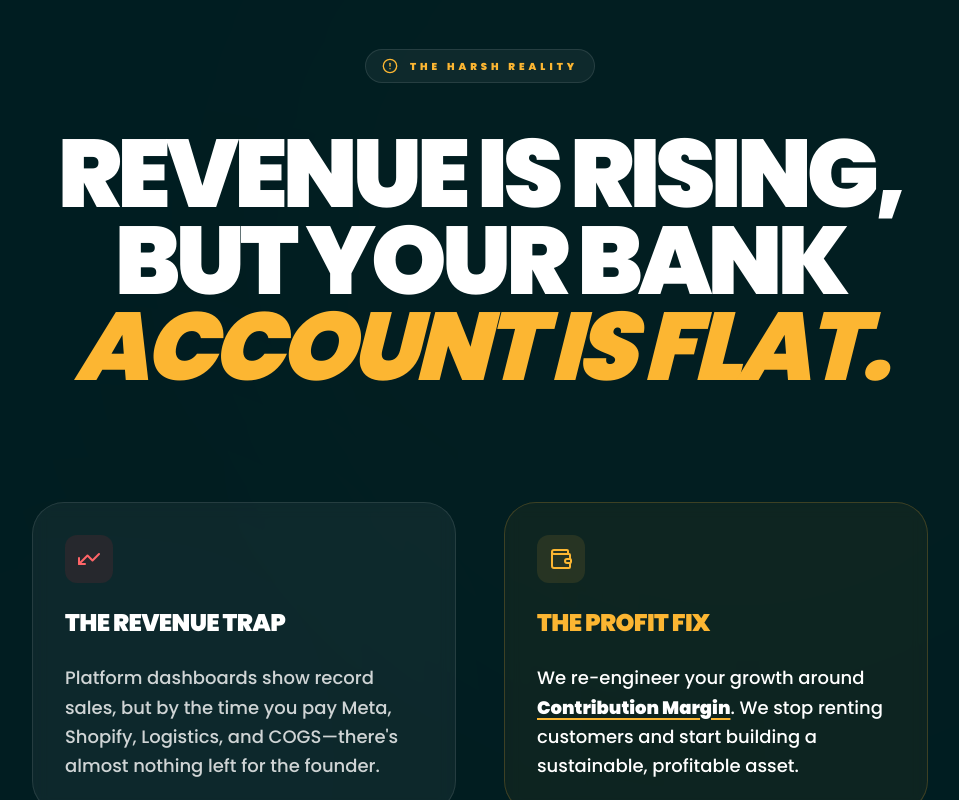
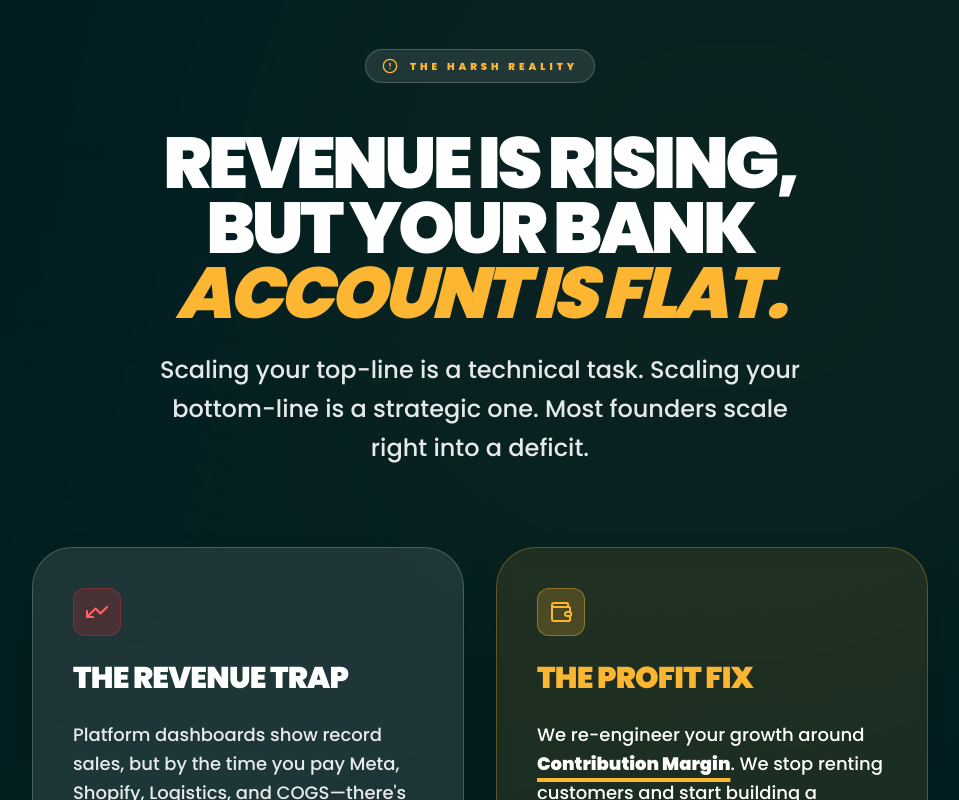
Before and after one commit to techinfigo/Techinfigo-Latest, a Next.js app: page / in a window 1280 px wide. Shown: the part 2220-3020 px from the top of the page, without its empty margins (160-1119 px from the left). Built offline with nearby package versions, Linux system fonts and the light colour scheme.

Commit message:
style: improve UI text contrast and visibility
Adjusted typography weights and color opacities across key sections to enhance readability and visual impact. Updated decorative background elements to increase depth and presence.

```diff
--- a/components/EmotionalSection.tsx
+++ b/components/EmotionalSection.tsx
@@ -8,9 +8,9 @@ export const EmotionalSection: React.FC = () => {
   return (
     <section className="w-full py-20 lg:py-32 px-6 bg-brandDark text-white relative overflow-hidden">
       {/* Background Decorative Elements */}
-      <div className="absolute top-0 left-0 w-full h-full opacity-10 pointer-events-none">
-        <div className="absolute top-[-20%] right-[-10%] w-[80vw] h-[80vw] bg-brandYellow/10 rounded-full blur-[150px]"></div>
-        <div className="absolute bottom-[-20%] left-[-10%] w-[60vw] h-[60vw] bg-brandYellow/5 rounded-full blur-[150px]"></div>
+      <div className="absolute top-0 left-0 w-full h-full opacity-20 pointer-events-none">
+        <div className="absolute top-[-20%] right-[-10%] w-[80vw] h-[80vw] bg-brandYellow/20 rounded-full blur-[150px]"></div>
+        <div className="absolute bottom-[-20%] left-[-10%] w-[60vw] h-[60vw] bg-brandYellow/10 rounded-full blur-[150px]"></div>
       </div>
 
       <div className="max-w-7xl mx-auto relative z-10">
@@ -19,46 +19,56 @@ export const EmotionalSection: React.FC = () => {
             initial={{ opacity: 0, y: 20 }}
             whileInView={{ opacity: 1, y: 0 }}
             transition={{ duration: 0.8 }}
-            className="inline-flex items-center gap-3 px-4 py-2 bg-white/5 border border-white/10 rounded-full"
+            className="inline-flex items-center gap-3 px-4 py-2 bg-white/10 border border-white/20 rounded-full"
           >
             <AlertCircle className="w-4 h-4 text-brandYellow" />
             <span className="text-[10px] font-black text-brandYellow uppercase tracking-[0.4em]">The Harsh Reality</span>
           </motion.div>
 
+          <div className="space-y-6">
             <motion.h2
               initial={{ opacity: 0, y: 30 }}
               whileInView={{ opacity: 1, y: 0 }}
               transition={{ duration: 0.8, delay: 0.2 }}
-            className="text-5xl lg:text-8xl font-black tracking-tighter leading-[0.9] uppercase"
+              className="text-5xl lg:text-7xl font-black tracking-tighter leading-[0.9] uppercase"
             >
               Revenue is Rising, <br />
               But Your Bank <br />
               <span className="text-brandYellow italic">Account is Flat.</span>
             </motion.h2>
+            <motion.p
+              initial={{ opacity: 0, y: 20 }}
+              whileInView={{ opacity: 1, y: 0 }}
+              transition={{ duration: 0.8, delay: 0.3 }}
+              className="text-white/90 text-xl lg:text-2xl font-medium max-w-2xl mx-auto leading-relaxed"
+            >
+              Scaling your top-line is a technical task. Scaling your bottom-line is a strategic one. Most founders scale right into a deficit.
+            </motion.p>
+          </div>
 
           <motion.div
-            initial={{ opacity: 0 }}
-            whileInView={{ opacity: 1 }}
+            initial={{ opacity: 0, y: 40 }}
+            whileInView={{ opacity: 1, y: 0 }}
             transition={{ duration: 1, delay: 0.5 }}
-            className="grid grid-cols-1 md:grid-cols-2 gap-12 pt-16 text-left"
+            className="grid grid-cols-1 md:grid-cols-2 gap-8 pt-8 text-left"
           >
-            <div className="space-y-6 p-8 rounded-[2rem] bg-white/5 border border-white/10 backdrop-blur-sm">
-              <div className="w-12 h-12 bg-red-500/10 rounded-xl flex items-center justify-center">
+            <div className="space-y-6 p-10 rounded-[2.5rem] bg-white/10 border border-white/20 backdrop-blur-sm shadow-2xl">
+              <div className="w-12 h-12 bg-red-500/20 rounded-xl flex items-center justify-center border border-red-500/30">
                 <TrendingUp className="w-6 h-6 text-red-400 rotate-180" />
               </div>
-              <h3 className="text-2xl font-black uppercase tracking-tight">The Revenue Trap</h3>
-              <p className="text-white/80 text-lg font-medium leading-relaxed">
+              <h3 className="text-3xl font-black uppercase tracking-tight text-white">The Revenue Trap</h3>
+              <p className="text-white/90 text-lg font-medium leading-relaxed">
                 Platform dashboards show record sales, but by the time you pay Meta, Shopify, Logistics, and COGS—there's almost nothing left for the founder.
               </p>
             </div>
 
-            <div className="space-y-6 p-8 rounded-[2rem] bg-brandYellow/5 border border-brandYellow/20 backdrop-blur-sm">
-              <div className="w-12 h-12 bg-brandYellow/10 rounded-xl flex items-center justify-center">
+            <div className="space-y-6 p-10 rounded-[2.5rem] bg-brandYellow/10 border border-brandYellow/30 backdrop-blur-sm shadow-2xl">
+              <div className="w-12 h-12 bg-brandYellow/20 rounded-xl flex items-center justify-center border border-brandYellow/40">
                 <Wallet className="w-6 h-6 text-brandYellow" />
               </div>
-              <h3 className="text-2xl font-black uppercase tracking-tight text-brandYellow">The Profit Fix</h3>
+              <h3 className="text-3xl font-black uppercase tracking-tight text-brandYellow">The Profit Fix</h3>
               <p className="text-white text-lg font-medium leading-relaxed">
-                We re-engineer your growth around <span className="text-white font-black underline decoration-brandYellow decoration-2 underline-offset-4">Contribution Margin</span>. We stop renting customers and start building a sustainable, profitable asset.
+                We re-engineer your growth around <span className="text-white font-black underline decoration-brandYellow decoration-4 underline-offset-8">Contribution Margin</span>. We stop renting customers and start building a sustainable, profitable asset.
               </p>
             </div>
           </motion.div>
--- a/components/GrowthLifecycle.tsx
+++ b/components/GrowthLifecycle.tsx
@@ -96,7 +96,7 @@ export const GrowthLifecycle: React.FC<GrowthLifecycleProps> = ({ onBookAudit })
                     <p className="text-brandDark/50 text-[11px] lg:text-xs font-medium leading-relaxed">
                       {step.desc}
                     </p>
-                    <p className="text-brandDark/70 text-[10px] lg:text-[11px] font-medium leading-tight italic">
+                    <p className="text-brandDark/80 text-[10px] lg:text-[11px] font-bold leading-tight italic">
                       {step.meaning}
                     </p>
                   </div>
--- a/components/RevenueAccelerator.tsx
+++ b/components/RevenueAccelerator.tsx
@@ -32,7 +32,7 @@ export const RevenueAccelerator: React.FC<RevenueAcceleratorProps> = ({ onBookAu
                 A Profit-First <br />
                 <span className="text-brandYellow">D2C Growth Agency</span>
               </h2>
-              <p className="text-white/60 text-lg lg:text-xl font-medium max-w-xl leading-relaxed">
+              <p className="text-white/90 text-lg lg:text-xl font-medium max-w-xl leading-relaxed">
                 We identify the hidden profit leaks in your D2C funnel that are killing your MER.
                 Get a clear roadmap to Profitable Growth with our proprietary data infrastructure.
               </p>
@@ -52,7 +52,7 @@ export const RevenueAccelerator: React.FC<RevenueAcceleratorProps> = ({ onBookAu
                   </div>
                   <div className="space-y-1">
                     <h4 className="text-white font-bold text-sm uppercase tracking-wider">{item.title}</h4>
-                    <p className="text-white/40 text-xs leading-relaxed">{item.desc}</p>
+                    <p className="text-white/70 text-xs leading-relaxed">{item.desc}</p>
                   </div>
                 </div>
               ))}
@@ -81,7 +81,7 @@ export const RevenueAccelerator: React.FC<RevenueAcceleratorProps> = ({ onBookAu
                   <h3 className="text-2xl font-black text-white uppercase tracking-tight">
                     Get Your Free <br /> Profit Audit
                   </h3>
-                  <p className="text-white/50 text-xs font-medium">
+                  <p className="text-white/80 text-xs font-medium">
                     "If we can't find real profit leaks, we won't pitch. No obligation."
                   </p>
                 </div>
@@ -103,7 +103,7 @@ export const RevenueAccelerator: React.FC<RevenueAcceleratorProps> = ({ onBookAu
                     ].map((step, i) => (
                       <div key={i} className="flex items-center gap-3">
                         <div className="w-1 h-1 rounded-full bg-brandYellow"></div>
-                        <span className="text-white/40 text-[10px] font-bold uppercase tracking-widest">{step}</span>
+                        <span className="text-white/70 text-[10px] font-bold uppercase tracking-widest">{step}</span>
                       </div>
                     ))}
                   </div>
```
Lines whose indentation alone changed are shown as unchanged.
